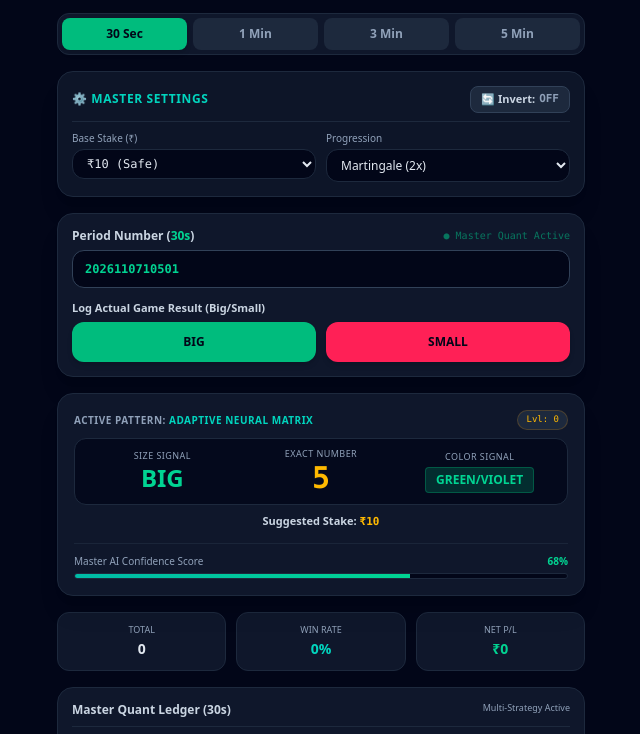
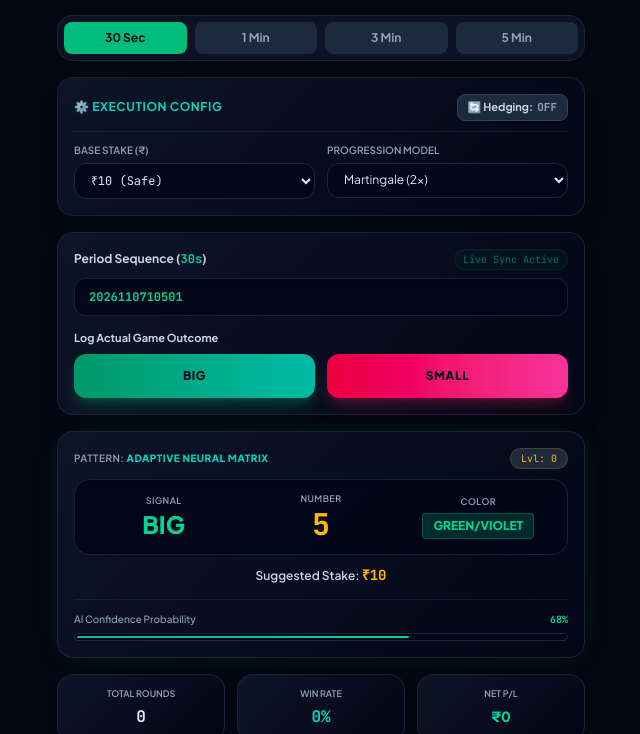
Before and after one commit to akingstar/universal-game-analyzer, a plain HTML site: page index.html in a window 1280 px wide. Shown: the part 83-817 px from the top of the page, without its empty margins (319-959 px from the left). Drawn offline with nearby package versions, Linux system fonts and the light colour scheme.

Commit message:
Upgrade UI to high-end professional glassmorphism quant design

```diff
--- a/index.html
+++ b/index.html
@@ -3,45 +3,52 @@
 <head>
     <meta charset="UTF-8">
     <meta name="viewport" content="width=device-width, initial-scale=1.0">
-    <title>Universal AI Terminal - Master Quant Engine v9.0 Pro</title>
+    <title>Universal AI Terminal - Master Quant v9.5 Pro</title>
     <script src="https://cdn.jsdelivr.net/npm/@tailwindcss/browser@4"></script>
+    <style>
+        @import url('https://fonts.googleapis.com/css2?family=Plus+Jakarta+Sans:wght@400;500;600;700;800&family=JetBrains+Mono:wght@400;700&display=swap');
+        body { font-family: 'Plus Jakarta Sans', sans-serif; }
+        .font-mono { font-family: 'JetBrains Mono', monospace; }
+        .glass-card { background: linear-gradient(135deg, rgba(15, 23, 42, 0.9), rgba(2, 6, 23, 0.95)); backdrop-filter: blur(12px); }
+        .glow-emerald { box-shadow: 0 0 25px -5px rgba(16, 185, 129, 0.15); }
+    </style>
 </head>
-<body class="bg-slate-950 text-slate-100 min-h-screen font-sans selection:bg-emerald-500 selection:text-slate-950">
-    <div class="max-w-xl mx-auto p-4 sm:p-6 pb-16">
+<body class="bg-[#030712] text-slate-100 min-h-screen selection:bg-emerald-500 selection:text-slate-950">
+    <div class="max-w-xl mx-auto p-4 sm:p-6 pb-20">
 
         <!-- Header -->
-        <header class="flex justify-between items-center mb-4 border-b border-slate-800/80 pb-3">
-            <div>
-                <div class="flex items-center gap-2">
-                    <h1 class="text-lg font-black bg-gradient-to-r from-emerald-400 via-teal-300 to-cyan-400 bg-clip-text text-transparent">UNIVERSAL AI TERMINAL</h1>
-                    <span class="text-[9px] bg-emerald-500/10 text-emerald-400 border border-emerald-500/30 px-1.5 py-0.5 rounded font-mono uppercase">v9.0 Master Pro</span>
+        <header class="flex justify-between items-center mb-5 border-b border-slate-800/60 pb-3.5">
+            <div class="flex items-center gap-3">
+                <div class="w-9 h-9 rounded-xl bg-gradient-to-tr from-emerald-500 to-teal-400 flex items-center justify-center shadow-lg shadow-emerald-500/20 font-black text-slate-950 text-base">AI</div>
+                <div>
+                    <h1 class="text-base font-black tracking-wide bg-gradient-to-r from-emerald-400 via-teal-300 to-cyan-400 bg-clip-text text-transparent">QUANT TERMINAL</h1>
+                    <p class="text-[10px] text-slate-400 font-medium">Professional Wingo Neural Matrix v9.5</p>
                 </div>
-                <p class="text-[10px] text-slate-400">Integrated Wingo Math, Formula & Pattern Matrix</p>
             </div>
-            <button onclick="resetSession()" class="text-[10px] bg-rose-500/10 hover:bg-rose-500/20 text-rose-400 border border-rose-500/30 px-2.5 py-1.5 rounded-lg font-semibold transition-all cursor-pointer">🗑️ Reset AI</button>
+            <button onclick="resetSession()" class="text-[11px] bg-rose-500/10 hover:bg-rose-500/20 text-rose-400 border border-rose-500/30 px-3 py-1.5 rounded-xl font-semibold transition-all cursor-pointer flex items-center gap-1.5">🗑️ Reset</button>
         </header>
 
         <!-- Timeframe Selector Tabs -->
-        <div class="grid grid-cols-4 gap-1.5 mb-4 bg-slate-900 p-1 rounded-xl border border-slate-800 text-xs font-bold text-center">
-            <button onclick="switchTimeframe('30s')" id="tab30s" class="py-2 rounded-lg bg-emerald-500 text-slate-950 transition-all cursor-pointer shadow-md">30 Sec</button>
-            <button onclick="switchTimeframe('1m')" id="tab1m" class="py-2 rounded-lg bg-slate-800 text-slate-400 hover:text-slate-200 transition-all cursor-pointer">1 Min</button>
-            <button onclick="switchTimeframe('3m')" id="tab3m" class="py-2 rounded-lg bg-slate-800 text-slate-400 hover:text-slate-200 transition-all cursor-pointer">3 Min</button>
-            <button onclick="switchTimeframe('5m')" id="tab5m" class="py-2 rounded-lg bg-slate-800 text-slate-400 hover:text-slate-200 transition-all cursor-pointer">5 Min</button>
+        <div class="grid grid-cols-4 gap-2 mb-4 bg-slate-900/80 p-1.5 rounded-2xl border border-slate-800/80 text-xs font-bold text-center shadow-inner">
+            <button onclick="switchTimeframe('30s')" id="tab30s" class="py-2.5 rounded-xl bg-emerald-500 text-slate-950 transition-all cursor-pointer shadow-lg shadow-emerald-500/20 font-extrabold">30 Sec</button>
+            <button onclick="switchTimeframe('1m')" id="tab1m" class="py-2.5 rounded-xl bg-slate-900 text-slate-400 hover:text-slate-200 transition-all cursor-pointer font-bold">1 Min</button>
+            <button onclick="switchTimeframe('3m')" id="tab3m" class="py-2.5 rounded-xl bg-slate-900 text-slate-400 hover:text-slate-200 transition-all cursor-pointer font-bold">3 Min</button>
+            <button onclick="switchTimeframe('5m')" id="tab5m" class="py-2.5 rounded-xl bg-slate-900 text-slate-400 hover:text-slate-200 transition-all cursor-pointer font-bold">5 Min</button>
         </div>
 
         <!-- Controls -->
-        <div class="bg-slate-900/90 border border-slate-800 rounded-2xl p-3.5 mb-4 shadow-xl">
-            <div class="flex justify-between items-center mb-2.5 border-b border-slate-800 pb-2">
-                <span class="text-xs font-bold uppercase tracking-wider text-teal-400">⚙️ Master Settings</span>
-                <button onclick="toggleReverseMode()" id="reverseToggleBtn" class="px-2.5 py-1 rounded-lg font-bold text-[11px] bg-slate-800 text-slate-300 border border-slate-700 transition-all cursor-pointer flex items-center gap-1">
-                    <span>🔄 Invert:</span> <span id="reverseStatusText" class="text-slate-400 font-mono">OFF</span>
+        <div class="glass-card border border-slate-800/80 rounded-2xl p-4 mb-4 shadow-xl">
+            <div class="flex justify-between items-center mb-3 border-b border-slate-800/60 pb-2.5">
+                <span class="text-xs font-bold uppercase tracking-wider text-teal-400 flex items-center gap-1.5">⚙️ Execution Config</span>
+                <button onclick="toggleReverseMode()" id="reverseToggleBtn" class="px-3 py-1 rounded-xl font-bold text-[11px] bg-slate-800/80 text-slate-300 border border-slate-700/80 transition-all cursor-pointer flex items-center gap-1.5">
+                    <span>🔄 Hedging:</span> <span id="reverseStatusText" class="text-slate-400 font-mono">OFF</span>
                 </button>
             </div>
 
-            <div class="grid grid-cols-2 gap-2.5 text-xs">
+            <div class="grid grid-cols-2 gap-3 text-xs">
                 <div>
-                    <label class="text-[10px] text-slate-400 block mb-1">Base Stake (₹)</label>
-                    <select id="baseBetSelect" onchange="updateSettings()" class="w-full bg-slate-950 border border-slate-800 rounded-xl px-2.5 py-1.5 text-slate-200 font-mono focus:outline-none focus:border-emerald-500 text-xs">
+                    <label class="text-[10px] uppercase font-semibold text-slate-400 block mb-1.5">Base Stake (₹)</label>
+                    <select id="baseBetSelect" onchange="updateSettings()" class="w-full bg-slate-950 border border-slate-800 rounded-xl px-3 py-2 text-slate-200 font-mono focus:outline-none focus:border-emerald-500 transition-all">
                         <option value="10" selected>₹10 (Safe)</option>
                         <option value="50">₹50 (Moderate)</option>
                         <option value="100">₹100 (Standard)</option>
@@ -49,8 +56,8 @@
                     </select>
                 </div>
                 <div>
-                    <label class="text-[10px] text-slate-400 block mb-1">Progression</label>
-                    <select id="strategySelect" onchange="updateSettings()" class="w-full bg-slate-950 border border-slate-800 rounded-xl px-2.5 py-1.5 text-slate-200 focus:outline-none focus:border-emerald-500 text-xs">
+                    <label class="text-[10px] uppercase font-semibold text-slate-400 block mb-1.5">Progression Model</label>
+                    <select id="strategySelect" onchange="updateSettings()" class="w-full bg-slate-950 border border-slate-800 rounded-xl px-3 py-2 text-slate-200 focus:outline-none focus:border-emerald-500 transition-all">
                         <option value="martingale">Martingale (2x)</option>
                         <option value="flat">Flat Betting</option>
                     </select>
@@ -59,80 +66,80 @@
         </div>
 
         <!-- Target Period Input & Real Outcome Logger -->
-        <div class="bg-slate-900 border border-slate-800 rounded-2xl p-3.5 mb-4 shadow-xl">
-            <div class="flex justify-between items-center mb-1.5">
-                <label class="text-xs font-bold text-slate-300">Period Number (<span id="activeModeLabel" class="text-emerald-400">30s</span>)</label>
-                <span class="text-[10px] text-emerald-400 font-mono animate-pulse">● Master Quant Active</span>
+        <div class="glass-card border border-slate-800/80 rounded-2xl p-4 mb-4 shadow-xl">
+            <div class="flex justify-between items-center mb-2">
+                <label class="text-xs font-bold text-slate-300">Period Sequence (<span id="activeModeLabel" class="text-emerald-400 font-mono">30s</span>)</label>
+                <span class="text-[10px] bg-emerald-500/10 text-emerald-400 border border-emerald-500/20 px-2 py-0.5 rounded-full font-mono animate-pulse">Live Sync Active</span>
             </div>
-            <input type="text" id="periodInput" value="2026110710501" class="w-full bg-slate-950 border border-slate-700 rounded-xl px-3 py-2.5 text-xs text-emerald-400 font-mono font-bold mb-3 focus:outline-none focus:border-emerald-500">
+            <input type="text" id="periodInput" value="2026110710501" class="w-full bg-slate-950 border border-slate-800/80 rounded-xl px-3.5 py-2.5 text-xs text-emerald-400 font-mono font-bold mb-3.5 focus:outline-none focus:border-emerald-500 transition-all shadow-inner">
 
-            <label class="text-[11px] font-bold text-slate-300 block mb-1.5">Log Actual Game Result (Big/Small)</label>
-            <div class="grid grid-cols-2 gap-2.5">
-                <button onclick="executeOutcome('BIG')" class="py-3 bg-emerald-500 hover:bg-emerald-400 text-slate-950 font-black rounded-xl text-xs cursor-pointer shadow-md active:scale-95 transition-all">BIG</button>
-                <button onclick="executeOutcome('SMALL')" class="py-3 bg-rose-500 hover:bg-rose-400 text-slate-950 font-black rounded-xl text-xs cursor-pointer shadow-md active:scale-95 transition-all">SMALL</button>
+            <label class="text-[11px] font-bold text-slate-300 block mb-2">Log Actual Game Outcome</label>
+            <div class="grid grid-cols-2 gap-3">
+                <button onclick="executeOutcome('BIG')" class="py-3.5 bg-gradient-to-r from-emerald-600 to-teal-500 hover:from-emerald-500 hover:to-teal-400 text-slate-950 font-black rounded-xl text-xs cursor-pointer shadow-lg shadow-emerald-500/25 active:scale-95 transition-all uppercase tracking-wider">BIG</button>
+                <button onclick="executeOutcome('SMALL')" class="py-3.5 bg-gradient-to-r from-rose-600 to-pink-500 hover:from-rose-500 hover:to-pink-400 text-slate-950 font-black rounded-xl text-xs cursor-pointer shadow-lg shadow-rose-500/25 active:scale-95 transition-all uppercase tracking-wider">SMALL</button>
             </div>
         </div>
 
         <!-- AI Master Prediction Box -->
-        <div class="bg-slate-900 border border-slate-800 rounded-2xl p-4 mb-4 text-center shadow-xl relative overflow-hidden">
-            <div class="flex justify-between items-center text-[10px] text-slate-400 mb-1.5">
-                <span class="font-semibold uppercase tracking-wider">Active Pattern: <strong id="detectedPattern" class="text-teal-400">Waiting for Data</strong></span>
-                <span id="recoveryLevelBadge" class="px-2 py-0.5 rounded-full bg-slate-800 text-amber-400 font-mono text-[9px] border border-amber-500/20">Lvl: 0</span>
+        <div class="glass-card border border-slate-800/80 rounded-2xl p-4 mb-4 text-center shadow-2xl glow-emerald relative overflow-hidden">
+            <div class="flex justify-between items-center text-[10px] text-slate-400 mb-2">
+                <span class="font-semibold uppercase tracking-wider">Pattern: <strong id="detectedPattern" class="text-teal-400">Initializing Matrix</strong></span>
+                <span id="recoveryLevelBadge" class="px-2.5 py-0.5 rounded-full bg-slate-800 text-amber-400 font-mono text-[10px] border border-amber-500/20">Lvl: 0</span>
             </div>
 
-            <div class="py-2 grid grid-cols-3 gap-2 items-center bg-slate-950/80 p-3 rounded-xl border border-slate-800 my-2">
+            <div class="py-3 grid grid-cols-3 gap-2 items-center bg-slate-950/90 p-3.5 rounded-2xl border border-slate-800/80 my-2.5 shadow-inner">
                 <div>
-                    <span class="text-[9px] uppercase tracking-wider text-slate-400 block">Size Signal</span>
-                    <div id="signalBox" class="text-2xl font-black text-emerald-400">READY</div>
+                    <span class="text-[9px] uppercase tracking-wider text-slate-400 block font-semibold">Signal</span>
+                    <div id="signalBox" class="text-2xl font-black text-emerald-400 tracking-tight">READY</div>
                 </div>
                 <div>
-                    <span class="text-[9px] uppercase tracking-wider text-slate-400 block">Exact Number</span>
+                    <span class="text-[9px] uppercase tracking-wider text-slate-400 block font-semibold">Number</span>
                     <div id="numberSignal" class="text-3xl font-black text-amber-400 font-mono">-</div>
                 </div>
                 <div>
-                    <span class="text-[9px] uppercase tracking-wider text-slate-400 block">Color Signal</span>
-                    <div id="colorSignal" class="text-xs font-black px-2 py-1 rounded bg-slate-800 text-slate-300 inline-block mt-1">-</div>
+                    <span class="text-[9px] uppercase tracking-wider text-slate-400 block font-semibold">Color</span>
+                    <div id="colorSignal" class="text-xs font-black px-2.5 py-1 rounded-lg bg-slate-800 text-slate-300 inline-block mt-1">-</div>
                 </div>
             </div>
 
-            <div class="text-[11px] font-bold text-slate-300 mt-2">Suggested Stake: <span id="suggestedStake" class="text-amber-400 font-mono">₹10</span></div>
+            <div class="text-xs font-semibold text-slate-300 mt-2.5">Suggested Stake: <span id="suggestedStake" class="text-amber-400 font-mono font-bold text-sm">₹10</span></div>
 
             <!-- Probability Bar -->
-            <div class="mt-3 pt-2.5 border-t border-slate-800/80">
-                <div class="flex justify-between text-[10px] text-slate-400 mb-1">
-                    <span>Master AI Confidence Score</span>
-                    <strong id="confidenceText" class="text-emerald-400">0%</strong>
+            <div class="mt-3.5 pt-3 border-t border-slate-800/60">
+                <div class="flex justify-between text-[10px] text-slate-400 mb-1.5 font-medium">
+                    <span>AI Confidence Probability</span>
+                    <strong id="confidenceText" class="text-emerald-400 font-mono">0%</strong>
                 </div>
-                <div class="w-full bg-slate-950 h-1.5 rounded-full overflow-hidden border border-slate-800">
-                    <div id="confidenceBar" class="bg-gradient-to-r from-teal-500 to-emerald-400 h-full w-0 transition-all duration-300"></div>
+                <div class="w-full bg-slate-950 h-2 rounded-full overflow-hidden border border-slate-800 p-0.5">
+                    <div id="confidenceBar" class="bg-gradient-to-r from-teal-500 to-emerald-400 h-full w-0 transition-all duration-500 rounded-full"></div>
                 </div>
             </div>
         </div>
 
         <!-- Metrics Grid -->
-        <div class="grid grid-cols-3 gap-2.5 mb-4">
-            <div class="bg-slate-900 border border-slate-800 p-2.5 rounded-xl text-center">
-                <span class="text-[9px] uppercase text-slate-400 block">Total</span>
-                <span id="statTotal" class="text-sm font-black text-slate-200">0</span>
+        <div class="grid grid-cols-3 gap-3 mb-4">
+            <div class="glass-card border border-slate-800/80 p-3 rounded-2xl text-center shadow-md">
+                <span class="text-[9px] uppercase font-semibold text-slate-400 block mb-1">Total Rounds</span>
+                <span id="statTotal" class="text-base font-black text-slate-200 font-mono">0</span>
             </div>
-            <div class="bg-slate-900 border border-slate-800 p-2.5 rounded-xl text-center">
-                <span class="text-[9px] uppercase text-slate-400 block">Win Rate</span>
-                <span id="statWinRate" class="text-sm font-black text-teal-400">0%</span>
+            <div class="glass-card border border-slate-800/80 p-3 rounded-2xl text-center shadow-md">
+                <span class="text-[9px] uppercase font-semibold text-slate-400 block mb-1">Win Rate</span>
+                <span id="statWinRate" class="text-base font-black text-teal-400 font-mono">0%</span>
             </div>
-            <div class="bg-slate-900 border border-slate-800 p-2.5 rounded-xl text-center">
-                <span class="text-[9px] uppercase text-slate-400 block">Net P/L</span>
-                <span id="statPL" class="text-sm font-black text-slate-300">₹0</span>
+            <div class="glass-card border border-slate-800/80 p-3 rounded-2xl text-center shadow-md">
+                <span class="text-[9px] uppercase font-semibold text-slate-400 block mb-1">Net P/L</span>
+                <span id="statPL" class="text-base font-black text-slate-300 font-mono">₹0</span>
             </div>
         </div>
 
         <!-- History Ledger -->
-        <div class="bg-slate-900 border border-slate-800 rounded-2xl p-3.5">
-            <h3 class="text-xs font-bold text-slate-300 mb-2.5 border-b border-slate-800 pb-2 flex justify-between">
-                <span>Master Quant Ledger (<span id="historyModeLabel">30s</span>)</span>
-                <span class="text-[9px] text-slate-400 font-normal">Multi-Strategy Active</span>
+        <div class="glass-card border border-slate-800/80 rounded-2xl p-4 shadow-xl">
+            <h3 class="text-xs font-bold text-slate-300 mb-3 border-b border-slate-800/60 pb-2.5 flex justify-between items-center">
+                <span>Execution Ledger (<span id="historyModeLabel" class="text-teal-400 font-mono">30s</span>)</span>
+                <span class="text-[9px] bg-slate-800/80 px-2 py-0.5 rounded text-slate-400 font-mono">Encrypted Log</span>
             </h3>
-            <div id="historyLog" class="space-y-1.5 max-h-48 overflow-y-auto pr-1">
-                <div class="text-center text-xs text-slate-500 py-3">No rounds logged yet.</div>
+            <div id="historyLog" class="space-y-2 max-h-52 overflow-y-auto pr-1">
+                <div class="text-center text-xs text-slate-500 py-4 font-medium">No rounds logged in current session.</div>
             </div>
         </div>
 
```
